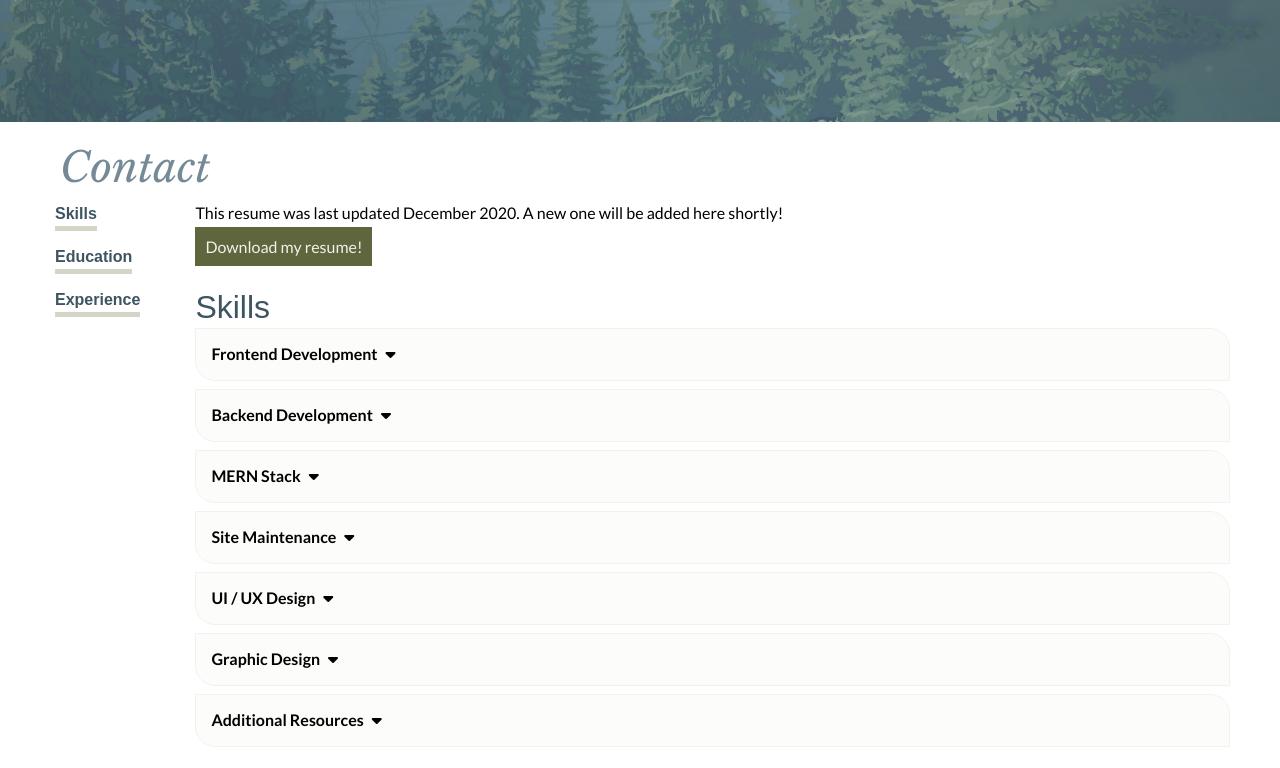
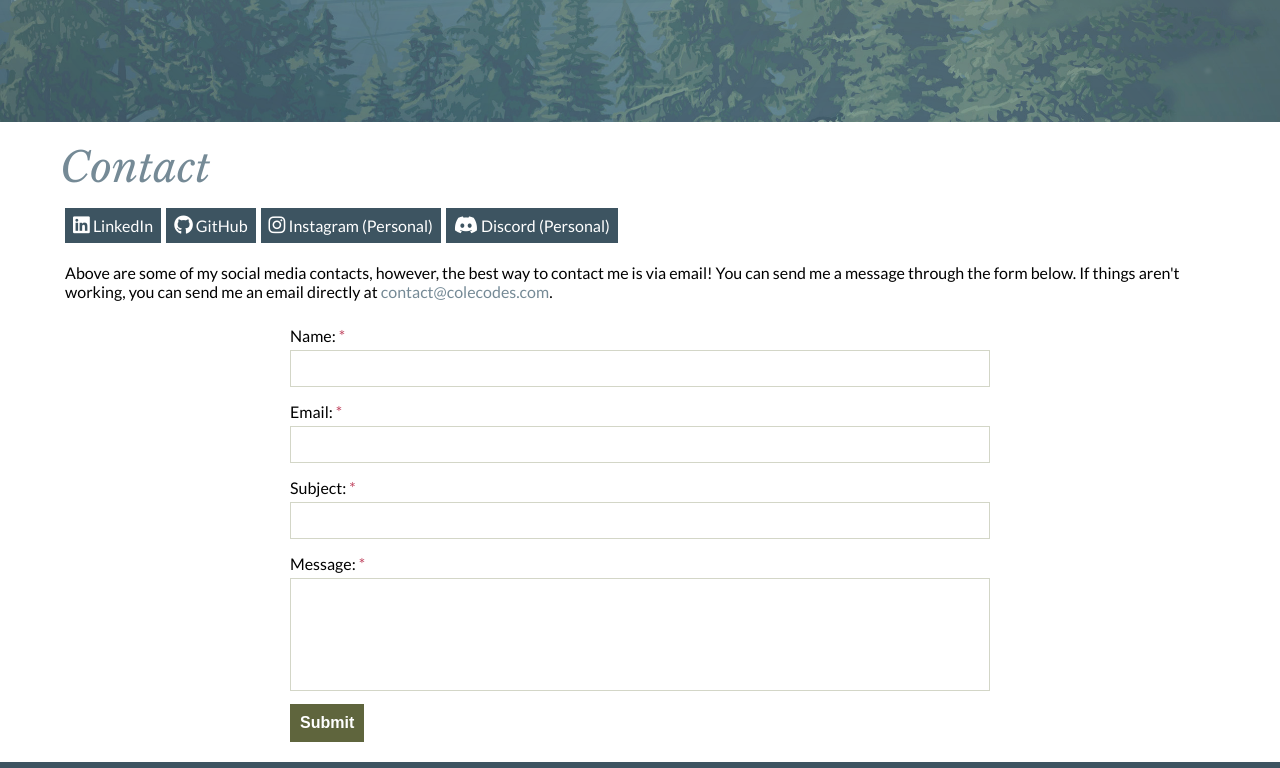
Before and after one commit to JColeCodes/react-portfolio, a React (Create React App) app: page /contact in a window 1280 px wide. Shown: the part 340-1108 px from the top of the page. Built offline with nearby package versions, Linux system fonts and the light colour scheme; a web font is replaced by a local one.

Commit message:
contact page created

```diff
--- a/src/App.js
+++ b/src/App.js
@@ -6,6 +6,7 @@ import Header from './components/Header';
 import Footer from './components/Footer';
 import About from './components/About';
 import Portfolio from './components/Portfolio';
+import Contact from './components/Contact';
 import Resume from './components/Resume';
 
 import { projectInfo } from './assets/project-info';
@@ -14,7 +15,7 @@ function Template() {
   const pages = [
     { path: '/', title: 'About', Element: About },
     { path: '/portfolio', title: 'Portfolio', Element: Portfolio },
-    { path: '/contact', title: 'Contact', Element: Resume },
+    { path: '/contact', title: 'Contact', Element: Contact },
     { path: '/resume', title: 'Resume', Element: Resume }
   ];
   const location = useLocation();
--- /dev/null
+++ b/src/components/Contact/index.js
@@ -0,0 +1,38 @@
+import React from 'react';
+
+function Contact({ title }) {
+    const socials = [
+        { url: "https://www.linkedin.com/in/jennifer-cole-a9506b163/", icon: "fa-linkedin", title: "LinkedIn" },
+        { url: "https://github.com/JColeCodes", icon: "fa-github", title: "GitHub" },
+        { url: "https://www.instagram.com/capauldi/", icon: "fa-instagram", title: "Instagram (Personal)" },
+        { url: "https://discord.com/users/354098549761507332", icon: "fa-discord", title: "Discord (Personal)" }
+    ];
+    return(
+        <section id="contact">
+            <h3>{title}</h3>
+            <ul>
+                {socials.map(({ url, icon, title }) => (
+                    <li key={icon}><a href={url} target="_blank" rel="noreferrer"><i className={`fa-brands ${icon}`}></i> {title}</a></li>
+                ))}
+            </ul>
+            <p>Above are some of my social media contacts, however, the best way to contact me is via email! You can send me a message through the form below. If things aren't working, you can send me an email directly at <a href="mailto:contact@colecodes.com">contact@colecodes.com</a>.</p>
+            <form id="contact-form" className="contact-form">
+                <label htmlFor="name">Name: <span className="required">*</span></label>
+                <input type="text" name="name" />
+
+                <label htmlFor="email">Email: <span className="required">*</span></label>
+                <input type="email" name="email" />
+
+                <label htmlFor="subject">Subject: <span className="required">*</span></label>
+                <input type="text" name="subject" />
+
+                <label htmlFor="message">Message: <span className="required">*</span></label>
+                <textarea name="message" rows="5"></textarea>
+
+                <button type="submit">Submit</button>
+            </form>
+        </section>
+    );
+}
+
+export default Contact;
--- a/src/index.css
+++ b/src/index.css
@@ -378,6 +378,80 @@ p.about-text::before {
 }
 
 
+/* CONTACT */
+#contact p {
+  text-align: left;
+  width: 100%;
+  padding: 10px 15px;
+}
+#contact h4 {
+  width: 100%;
+  text-transform: capitalize;
+  font-size: 1.5em;
+  margin: 30px 15px 0;
+}
+form.contact-form {
+  width: 700px; max-width: 100%;
+  margin: 0 auto;
+}
+form.contact-form label {
+  display: block;
+  margin: 15px 0 5px;
+}
+form.contact-form label span.required { color: #C14762; }
+form.contact-form input, form.contact-form textarea {
+  width: 100%;
+  padding: 8px;
+  border: 1px solid var(--second-color);
+  font-family: 'Lato', Helvetica, Arial, sans-serif;
+  font-size: 1em;
+  color: var(--main-darker);
+}
+form.contact-form textarea {
+  resize: none;
+}
+form.contact-form input:focus, form.contact-form textarea:focus {
+  outline: none;
+  border: 1px solid var(--main-color);
+  box-shadow: 0 0 2px var(--second-lighter);
+}
+form.contact-form button {
+  border: 0;
+  background-color: var(--third-color);
+  padding: 10px;
+  font-size: 1em;
+  color: var(--lightest-color);
+  margin: 10px 0 0;
+  font-weight: bold;
+}
+form.contact-form button:hover {
+  background-color: var(--main-color);
+  border-radius: 10px 0;
+}
+#contact ul {
+  list-style-type: none;
+  text-align: left;
+  width: 100%;
+  margin: 5px 15px;
+}
+#contact ul li {
+  display: inline-block;
+}
+#contact ul li a {
+  background-color: var(--main-darker);
+  color: var(--lightest-color);
+  padding: 8px;
+  margin: 0 5px 5px 0;
+  display: block;
+}
+#contact ul li a:hover {
+  background-color: var(--third-color);
+  color: var(--second-lighter);
+  border-radius: 0 10px;
+}
+#contact ul li i { font-size: 1.2em; }
+
+
 /* RESUME */
 .resume {
   display: flex;
@@ -404,6 +478,7 @@ p.about-text::before {
   color: var(--main-darker);
   border-bottom: 5px solid var(--second-color);
 }
+.resume .sidebar button:hover { border-bottom-color: var(--main-color); }
 .resume .content {
   flex-grow: 1;
   text-align: center;
@@ -469,6 +544,8 @@ p.about-text::before {
 }
 .resume .content p span {
   color: var(--main-color);
+  display: block;
+  font-style: italic;
 }
 .resume .content .skills {
   overflow: hidden;
```
